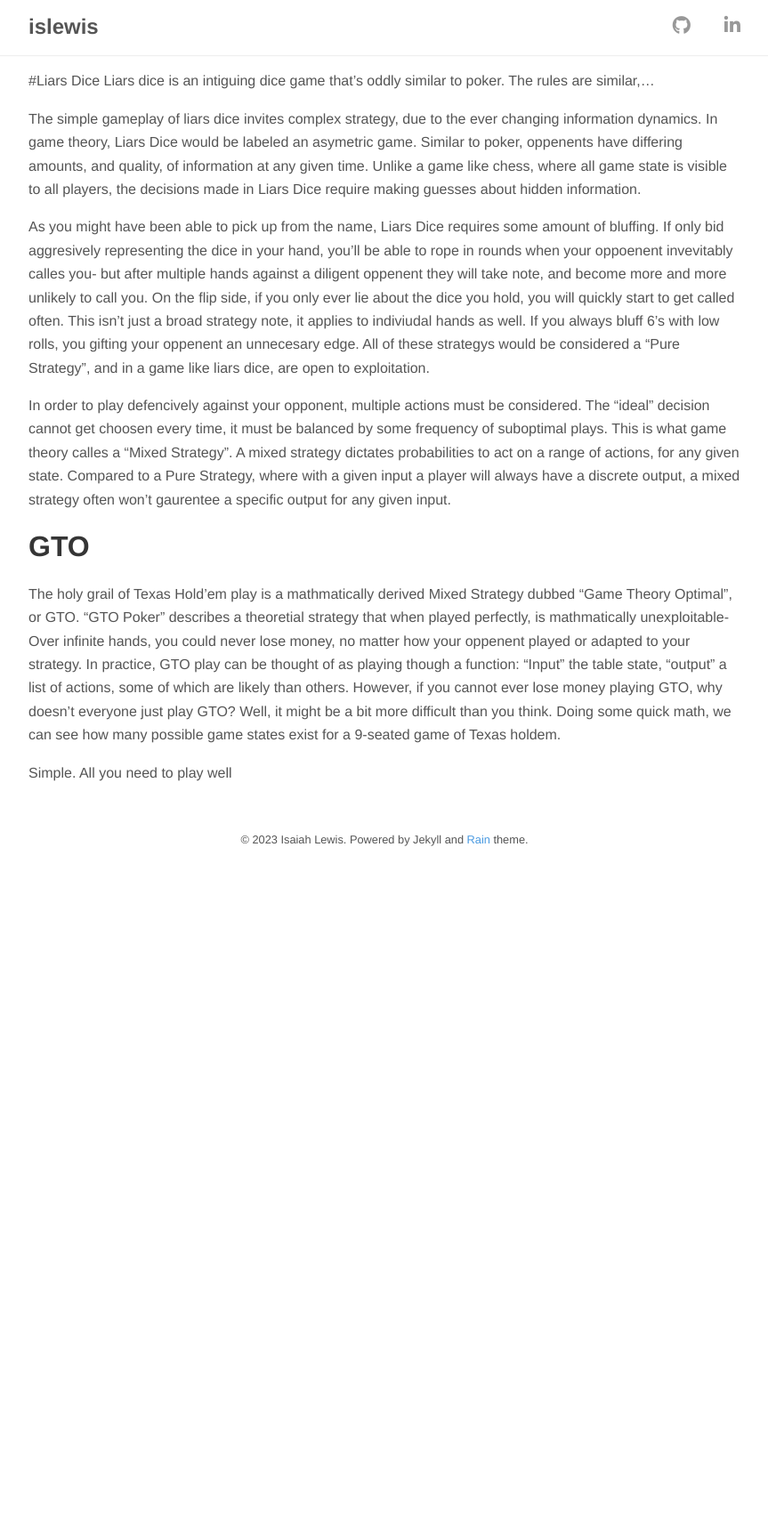
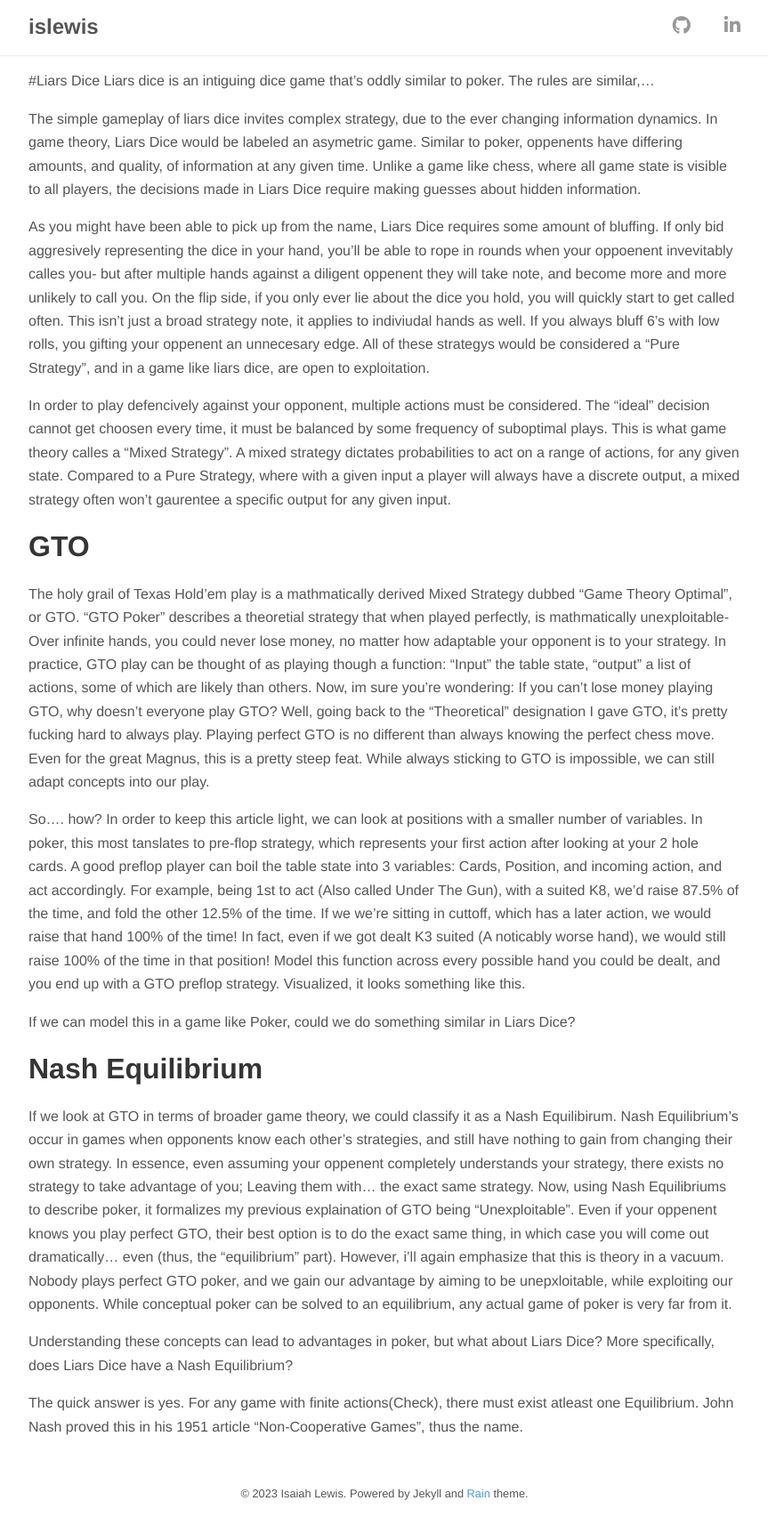
Before and after one commit to islewis/islewis.github.io, a Jekyll site: the page built from drafts/dice.md, in a window 1280 px wide. Shown: the whole page at 89% size, without its empty margins (208-1071 px from the left). Built offline with Jekyll 4.4.1, drawn with Linux system fonts in a browser that asks for light colours; nearby versions of some CDN libraries; our own code applies the rules of GitHub Pages for plain Markdown files; before the commit the page ends 988 px from its top, so only the background shows below that.

Commit message:
Dice work + other draft I found

```diff
--- a/drafts/dice.md
+++ b/drafts/dice.md
@@ -7,6 +7,14 @@ As you might have been able to pick up from the name, Liars Dice requires some a
 
 In order to play defencively against your opponent, multiple actions must be considered. The "ideal" decision cannot get choosen every time, it must be balanced by some frequency of suboptimal plays. This is what game theory calles a "Mixed Strategy". A mixed strategy dictates probabilities to act on a range of actions, for any given state. Compared to a Pure Strategy, where with a given input a player will always have a discrete output, a mixed strategy often won't gaurentee a specific output for any given input.
 # GTO
-The holy grail of Texas Hold'em play is a mathmatically derived Mixed Strategy dubbed "Game Theory Optimal", or GTO. "GTO Poker" describes a theoretial strategy that when played perfectly, is mathmatically unexploitable- Over infinite hands, you could never lose money, no matter how your oppenent played or adapted to your strategy.  In practice, GTO play can be thought of as playing though a function: "Input" the table state, "output" a list of actions, some of which are likely than others. However, if you cannot ever lose money playing GTO, why doesn't everyone just play GTO? Well, it might be a bit more difficult than you think. Doing some quick math, we can see how many possible game states exist for a 9-seated game of Texas holdem.
+The holy grail of Texas Hold'em play is a mathmatically derived Mixed Strategy dubbed "Game Theory Optimal", or GTO. "GTO Poker" describes a theoretial strategy that when played perfectly, is mathmatically unexploitable- Over infinite hands, you could never lose money, no matter how adaptable your opponent is to your strategy.  In practice, GTO play can be thought of as playing though a function: "Input" the table state, "output" a list of actions, some of which are likely than others. Now, im sure you're wondering: If you can't lose money playing GTO, why doesn't everyone play GTO? Well, going back to the "Theoretical" designation  I gave GTO, it's pretty fucking hard to always play. Playing perfect GTO is no different than always knowing the perfect chess move. Even for the great Magnus, this is a pretty steep feat. While always sticking to GTO is impossible, we can still adapt concepts into our play.
 
-Simple. All you need to play well
+So.... how? In order to keep this article light, we can look at positions with a smaller number of variables. In poker, this most tanslates to pre-flop strategy, which represents your first action after looking at your 2 hole cards. A good preflop player can boil the table state into 3 variables: Cards, Position, and incoming action, and act accordingly. For example, being 1st to act (Also called Under The Gun), with a suited K8, we'd raise 87.5% of the time, and fold the other 12.5% of the time. If we we're sitting in cuttoff, which has a later action, we would raise that hand 100% of the time! In fact, even if we got dealt K3 suited (A noticably worse hand), we would still raise 100% of the time in that position! Model this function across every possible hand you could be dealt, and you end up with a GTO preflop strategy. Visualized, it looks something like this.
+
+If we can model this in a game like Poker, could we do something similar in Liars Dice?
+# Nash Equilibrium
+If we look at GTO in terms of broader game theory, we could classify it as a Nash Equilibirum. Nash Equilibrium's occur in games when opponents know each other's strategies, and still have nothing to gain from changing their own strategy. In essence, even assuming your oppenent completely understands your strategy, there exists no strategy to take advantage of you; Leaving them with... the exact same strategy. Now, using Nash Equilibriums to describe poker, it formalizes my previous explaination of GTO being "Unexploitable". Even if your oppenent knows you play perfect GTO, their best option is to do the exact same thing, in which case you will come out dramatically... even (thus, the "equilibrium" part). However, i'll again emphasize that this is theory in a vacuum. Nobody plays perfect GTO poker, and we gain our advantage by aiming to be unepxloitable, while exploiting our opponents. While conceptual poker can be solved to an equilibrium, any actual game of poker is very far from it.
+
+Understanding these concepts can lead to advantages in poker, but what about Liars Dice? More specifically, does Liars Dice have a Nash Equilibrium?
+
+The quick answer is yes. For any game with finite actions(Check), there must exist atleast one Equilibrium. John Nash proved this in his 1951 article "Non-Cooperative Games", thus the name.
```
Also changed, not shown: drafts/appreciatingstuffthatdoesonething.md (added, +24 -0 lines).
